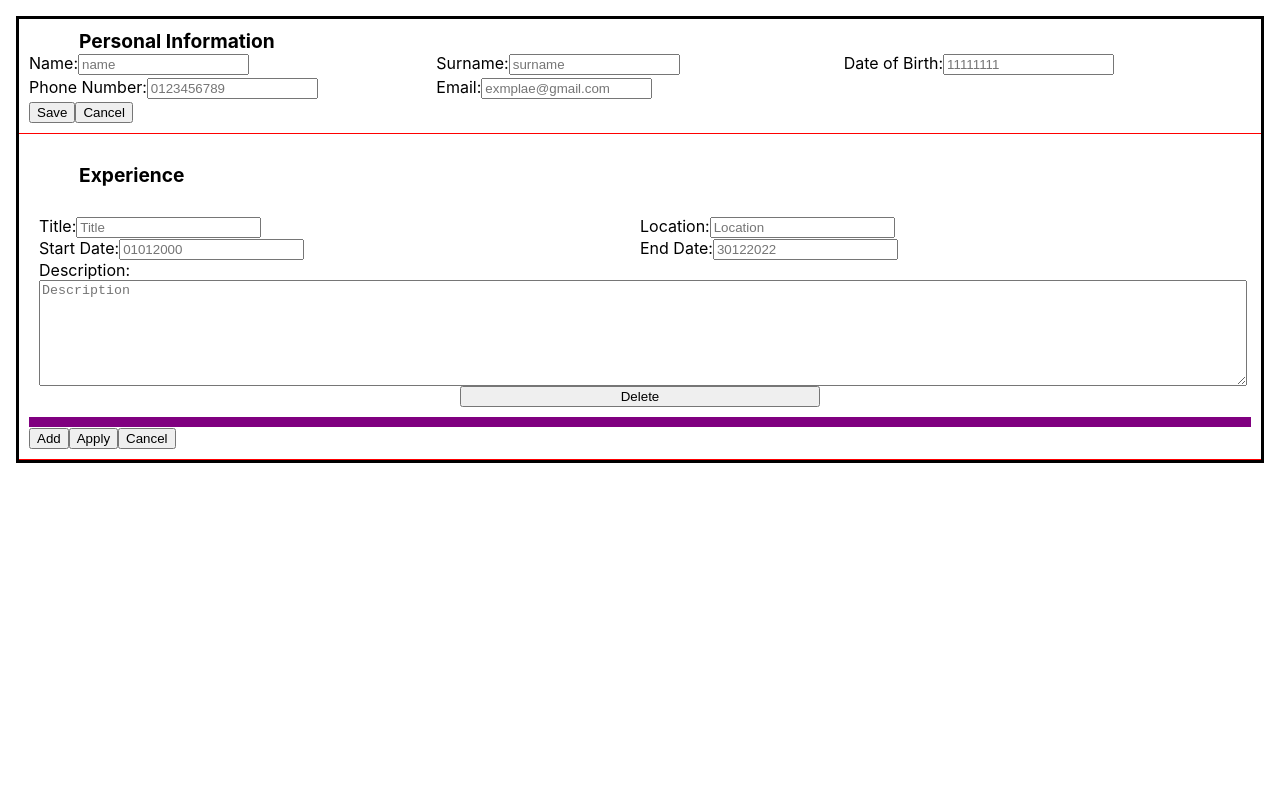
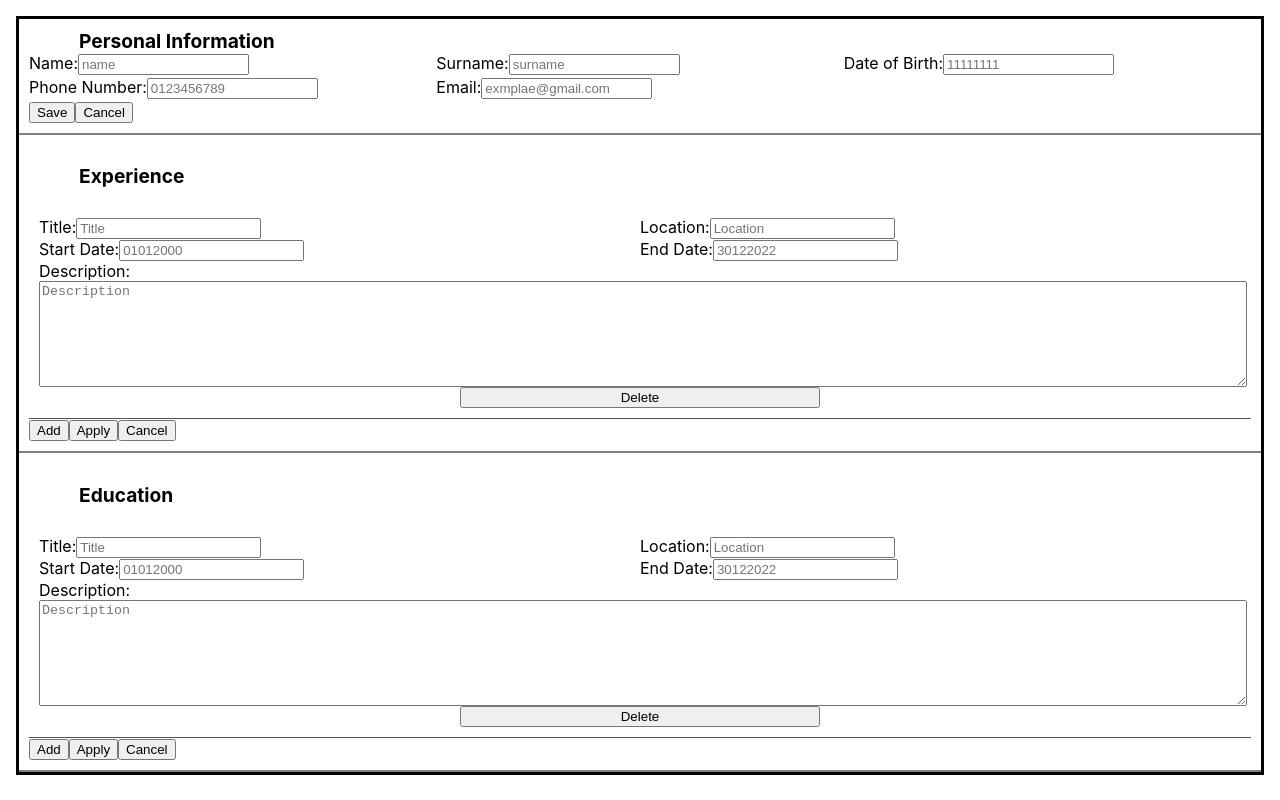
Before and after one commit to Saker07/ResumeBuilder, a React (Create React App) app: page / in a window 1280 px wide. Built offline with nearby package versions, Linux system fonts and the light colour scheme.

Commit message:
Finish basic template for css and duplicate experience to use as education section

```diff
--- a/src/App.css
+++ b/src/App.css
@@ -1,12 +1,13 @@
 #root {
   border-style: solid;
+  border-width: 3px;
   margin: 1rem;
 }
 
 .section {
   border-style: solid;
-  border-color: red;
-  border-width: 0 0 1px 0;
+  border-color: gray;
+  border-width: 0 0 2px 0;
   padding: 10px;
 }
 h3 {
@@ -17,8 +18,8 @@ h3 {
 
 .item {
   border-style:solid;
-  border-color: purple;
-  border-width: 0 0 10px 0;
+  border-color: rgb(94, 80, 80);
+  border-width: 0 0 1px 0;
   padding: 10px;
   display: grid;
   grid-template-columns: 1fr 1fr;
--- a/src/App.jsx
+++ b/src/App.jsx
@@ -1,7 +1,7 @@
 import './App.css';
 import React, { Component } from 'react';
 import Personal from './Personal';
-import Experience from './Experience';
+import ListSection from './ListSection';
 
 class App extends Component {
   constructor() {
@@ -31,7 +31,13 @@ class App extends Component {
       },
       education: {
         sectionName: 'Education',
-        items: [],
+        info: [{
+          title: '',
+          location: '',
+          startDate: '',
+          endDate: '',
+          description: ''
+      }],
         flag: 0,
       },
     };
@@ -69,10 +75,12 @@ class App extends Component {
   render() {
     const {personalInfo} = this.state;
     const {experience} = this.state;
+    const {education} = this.state;
     return (
       <div>
         <Personal data={personalInfo} applyEditSection={this.applyEditSection} cancelSection={this.cancelSection} editSection={this.editSection}/>
-        <Experience data={experience} applyEditSection={this.applyEditSection} cancelSection={this.cancelSection} editSection={this.editSection}/>
+        <ListSection data={experience} applyEditSection={this.applyEditSection} cancelSection={this.cancelSection} editSection={this.editSection}/>
+        <ListSection data={education} applyEditSection={this.applyEditSection} cancelSection={this.cancelSection} editSection={this.editSection}/>
         {/* <modify/show personal */}
         {/* <modify/show experience */}
         {/* <modify/show education */}
--- a/src/Experience.jsx
+++ b/src/ListSection.jsx
@@ -2,7 +2,7 @@ import React, {Component} from "react"
 import ItemEdit from "./ItemEdit"
 import ItemShow from "./ItemShow"
 
-class Experience extends Component{
+class ListSection extends Component{
     constructor(props){
         super(props);
         this.state=this.props.data;
@@ -48,7 +48,7 @@ class Experience extends Component{
         const {info, sectionName} = this.state;
         const {flag} = this.props.data;
         const {applyEditSection, editSection, cancelSection} = this.props;
-        const sectionKey = 'experience';
+        const sectionKey = sectionName.toLowerCase();
         if(flag === 0){
             return (
                 <div className="section">
@@ -75,6 +75,6 @@ class Experience extends Component{
     }
 }
 
-export default Experience
+export default ListSection
 
 // Item info={...items[i], currId = i}
```
